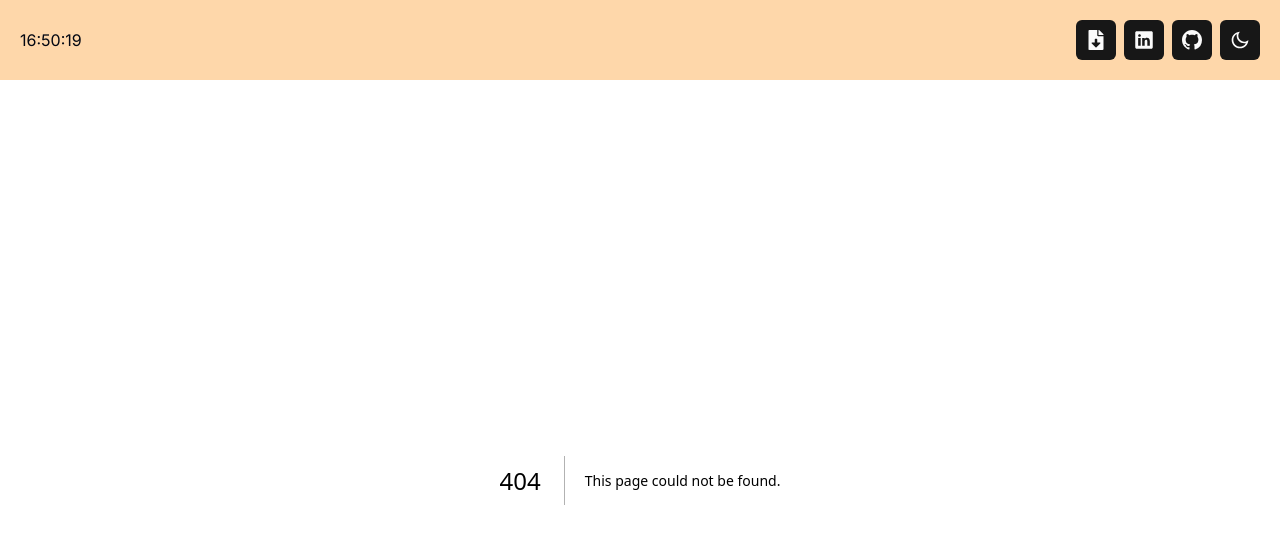
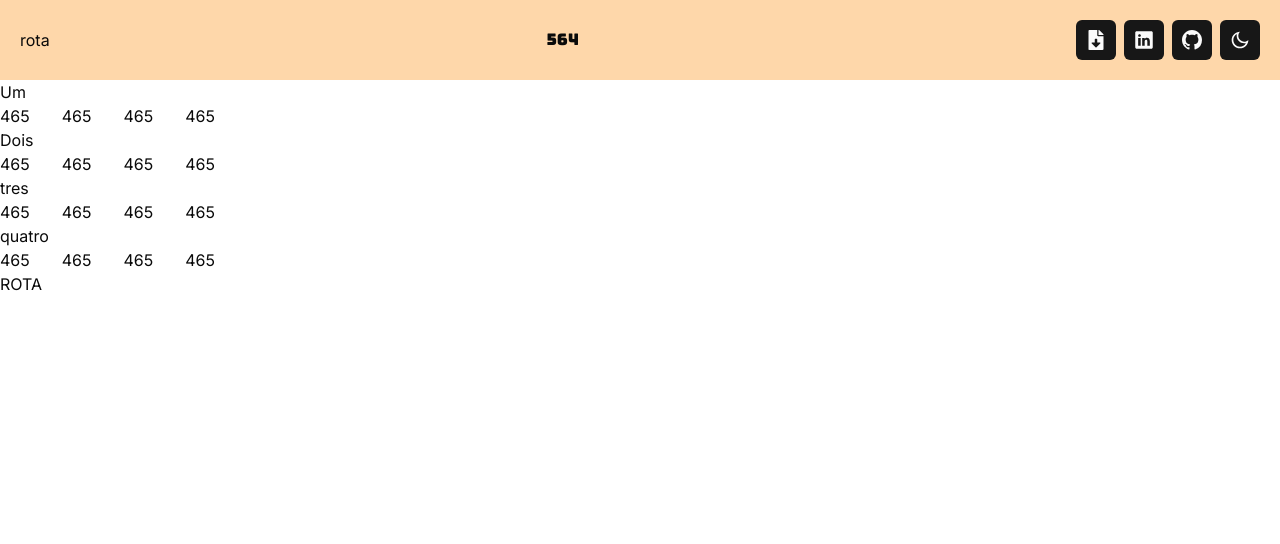
Before and after one commit to SilvioHinkelman/hinkelman, a Next.js app: page /rota in a window 1280 px wide. Before the commit this address had no page. Shown: the top 544 px of the page. Built offline with nearby package versions, Linux system fonts and the light colour scheme.

Commit message:
font google

```diff
--- /dev/null
+++ b/src/app/fonts/index.tsx
@@ -0,0 +1,11 @@
+import { Bungee, Nunito } from "next/font/google";
+
+export const bungee = Bungee({
+  weight: ["400"],
+  subsets: ["latin"],
+});
+
+export const nunito = Nunito({
+  weight: ["200", "300", "400", "500", "600", "700", "800", "900"],
+  subsets: ["latin"],
+});
--- a/src/app/layout.tsx
+++ b/src/app/layout.tsx
@@ -7,8 +7,8 @@ import Header from "@/components/Header";
 const inter = Inter({ subsets: ["latin"] });
 
 export const metadata: Metadata = {
-  title: "Create Next App",
-  description: "Generated by create next app",
+  title: "Silvio Hinkelman",
+  description: "Portfolio Silvio",
 };
 
 export default function RootLayout({
--- a/src/app/page.tsx
+++ b/src/app/page.tsx
@@ -6,10 +6,12 @@ import profileTwo from "../../public/images/cria-silvio.jpg";
 import { useEffect, useState, useRef } from "react";
 import { useTheme } from "next-themes";
 import { TypeAnimation } from "react-type-animation";
+import { bungee } from "@/app/fonts";
 
 export default function Home() {
   const [imageSrc, setImageSrc] = useState(profileOne);
   const { theme } = useTheme();
+  const [animationKey, setAnimationKey] = useState(0);
 
   const handleHover = () => {
     setImageSrc((prev) => (prev === profileOne ? profileTwo : profileOne));
@@ -17,6 +19,7 @@ export default function Home() {
 
   useEffect(() => {
     setImageSrc((prev) => (prev === profileOne ? profileTwo : profileOne));
+    setAnimationKey((prevKey) => prevKey + 1);
   }, [theme]);
 
   return (
@@ -35,12 +38,15 @@ export default function Home() {
             />
           </div>
           <h1>654654</h1>
-          <TypeAnimation
-            aria-hidden="true"
-            wrapper="h1"
-            className="text sm:text-xl md:text-3xl text-gray-700 border-r-gray-700 dark:text-gray-300 font-semibold"
-            sequence={["Silvio da Costa Hinkelman"]}
-          />
+          <h1 className={`${bungee.className} `}>
+            <TypeAnimation
+              key={animationKey}
+              aria-hidden="true"
+              wrapper="h1"
+              className="text sm:text-xl md:text-3xl text-blue-700 border-r-gray-700 dark:text-red-900 font-semibold "
+              sequence={["Silvio da Costa Hinkelman"]}
+            />
+          </h1>
         </div>
       </div>
       <a href="/rota">rota</a>
--- /dev/null
+++ b/src/app/rota/page.tsx
@@ -0,0 +1,48 @@
+"use client";
+
+const videos = [
+  { video: 465, height: "256" },
+  { video: 465, height: "256" },
+  { video: 465, height: "256" },
+  { video: 465, height: "256" },
+];
+
+const array = [
+  { title: "Um", items: videos },
+  {
+    title: "Dois",
+    items: videos,
+  },
+  {
+    title: "tres",
+    items: videos,
+  },
+  {
+    title: "quatro",
+    items: videos,
+  },
+];
+console.log("TCL: array", array);
+
+console.log("TCL: ");
+export default function Rota() {
+  return (
+    <div>
+      {array.map((x: any) => {
+        return (
+          <div>
+            <h1>
+              {x.title}
+              <div className="flex gap-8">
+                {x.items.map((f: any, o: number) => {
+                  return <h1>{f.video}</h1>;
+                })}
+              </div>
+            </h1>
+          </div>
+        );
+      })}
+      <h1>ROTA</h1>
+    </div>
+  );
+}
--- a/src/components/Header/index.tsx
+++ b/src/components/Header/index.tsx
@@ -9,6 +9,8 @@ import {
 } from "@/components/ui/tooltip";
 import { BtnsHeader, butns } from "@/constants/header";
 import { useEffect, useState } from "react";
+import { bungee } from "@/app/fonts";
+import Link from "next/link";
 
 const Header = () => {
   const [time, setTime] = useState(new Date());
@@ -17,8 +19,6 @@ const Header = () => {
     const timer = setInterval(() => {
       setTime(new Date());
     }, 1000);
-
-    // Limpeza do intervalo quando o componente for desmontado
     return () => clearInterval(timer);
   }, []);
 
@@ -28,17 +28,21 @@ const Header = () => {
     const seconds = date.getSeconds().toString().padStart(2, "0");
     return `${hours}:${minutes}:${seconds}`;
   };
-  console.log("TCL: Header -> time", time);
+  //console.log("TCL: Header -> time", time);
 
   return (
     <header className="flex bg-orange-200 justify-center p-1 md:p-5">
       <div className="flex w-full max-w-[1920px] justify-between items-center">
-        <h1 className="text-gray-950">{formatTime(time)}</h1>
+        {/*   <h1 className={`${bungee.className} bg-white p-2 text-[#ef5a31]`}>
+          {formatTime(time)}
+        </h1> */}
+        <Link href="/aqui">rota</Link>
+        <h1 className={`${bungee.className}`}>564</h1>
         <div className="flex gap-2">
           <TooltipProvider>
             {butns.map((btn: BtnsHeader) => {
               return (
-                <Tooltip>
+                <Tooltip key={btn.key}>
                   <TooltipTrigger asChild>
                     <a
                       href={btn?.link}
--- a/src/constants/header.tsx
+++ b/src/constants/header.tsx
@@ -2,20 +2,25 @@ import { BsGithub } from "react-icons/bs";
 import { IoLogoLinkedin } from "react-icons/io5";
 import { FaFileDownload } from "react-icons/fa";
 
-export const butns: Btns[] = [
+export const butns: BtnsHeader[] = [
   {
+    key: 1,
     icon: <FaFileDownload size={20} />,
     link: "/curriculum/SilvioHinkelman.pdf",
     tooltip: "Download do curriulum",
     down: true,
   },
   {
+    key: 2,
+
     icon: <IoLogoLinkedin size={20} />,
     link: "https://www.linkedin.com/in/silviodesenvolvedorfrontend/",
     tooltip: "Linkedin",
     down: false,
   },
   {
+    key: 3,
+
     icon: <BsGithub size={20} />,
     link: "https://github.com/SilvioHinkelman",
     tooltip: "GitHub",
@@ -23,7 +28,8 @@ export const butns: Btns[] = [
   },
 ];
 
-interface Btns {
+export interface BtnsHeader {
+  key: number;
   icon: any;
   link: string;
   tooltip: string;
--- a/src/rota/page.tsx
+++ /dev/null
@@ -1,9 +0,0 @@
-"use client";
-
-export default function Rota() {
-  return (
-    <div>
-      <h1>oi</h1>
-    </div>
-  );
-}
```
